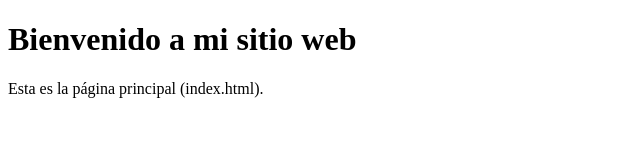
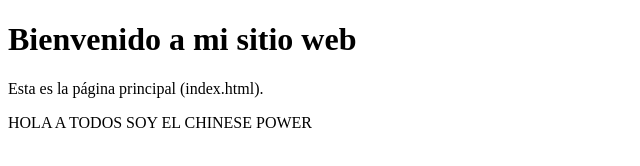
Before and after one commit to juanpower42-ctrl/mi-sitio-http-., a plain HTML site: page index.html in a window 1280 px wide. Shown: the whole page, without its empty margins (0-640 px from the left). Drawn offline with Linux system fonts and the light colour scheme.

Commit message:
Update index.html

```diff
--- a/index.html
+++ b/index.html
@@ -2,10 +2,11 @@
 <html lang="es">
 <head>
     <meta charset="UTF-8">
-    <title>Mi Sitio Web</title>
+    <title>Mi Sitio Web ESTOY DE PRUEBA PS </title>
 </head>
 <body>
     <h1>Bienvenido a mi sitio web</h1>
     <p>Esta es la página principal (index.html).</p>
+    <p>HOLA A TODOS SOY EL CHINESE POWER
 </body>
 </html>
```
